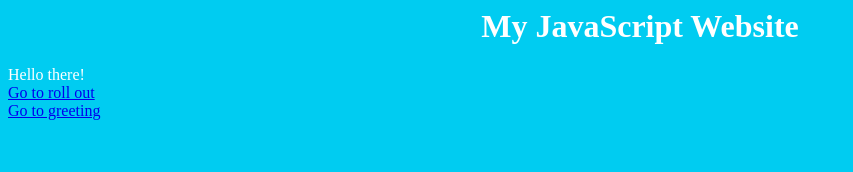
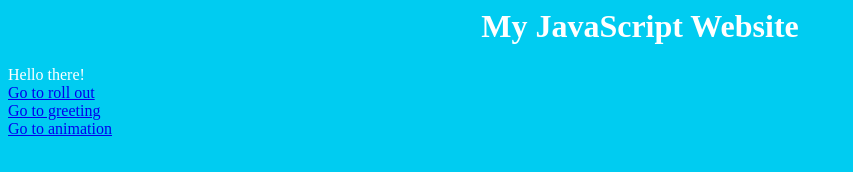
Before and after one commit to Rorybabory2/mywebsite, a plain HTML site: page index.html in a window 1280 px wide. Shown: the whole page, without its empty margins (0-853 px from the left). Drawn offline with Linux system fonts and the light colour scheme.

Commit message:
Add files via upload

```diff
--- a/index.html
+++ b/index.html
@@ -15,5 +15,8 @@ Hello there!
 <br>
 <a href="greeting.html">Go to greeting</a>
     </font>
+<br>
+<a href="animation.html">Go to animation</a>
+    </font>
 </body>
 </html>
```
